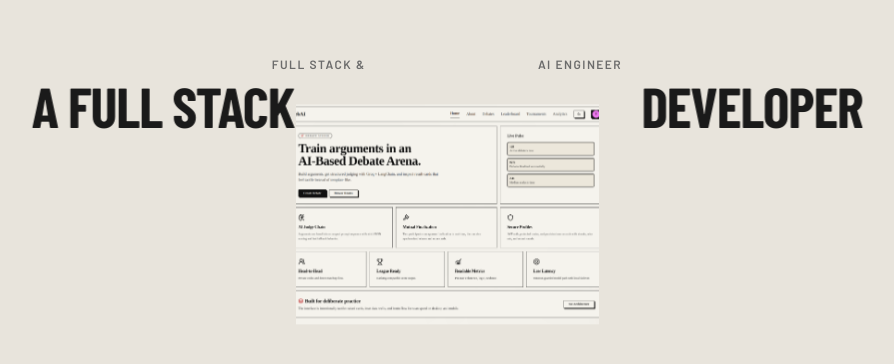
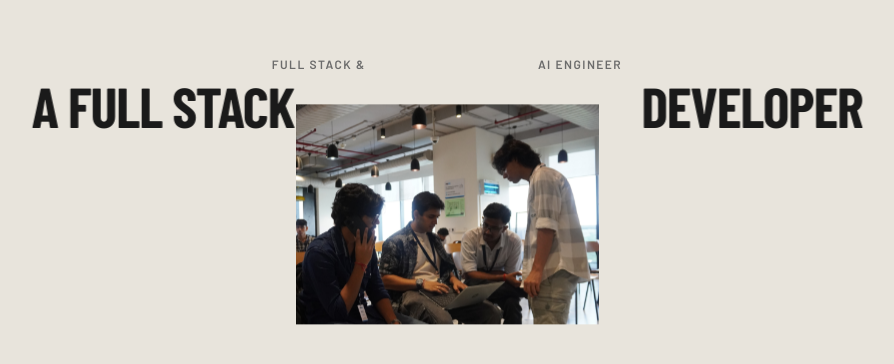
Before and after one commit to Sanidhya14321/Sanidhya_Portfolio, a Next.js app: page / in a window 1280 px wide. Shown: the part 810-1174 px from the top of the page, without its empty margins (193-1087 px from the left). Built offline with nearby package versions, Linux system fonts and the light colour scheme; a web font is replaced by a local one.

Commit message:
feat: implement animated HeroSection with scroll-driven transformations and interactive text flipping

```diff
--- a/components/sections/HeroSection.tsx
+++ b/components/sections/HeroSection.tsx
@@ -285,7 +285,7 @@ export default function HeroSection() {
                   }}
                 >
                   <img
-                    src="/Debate-App/main.png"
+                    src="/DSC03737.JPG"
                     alt="Portfolio Visual Showcase"
                     style={{
                       width: "100%",
```
Also changed, not shown: public/DSC03737.JPG (added).
